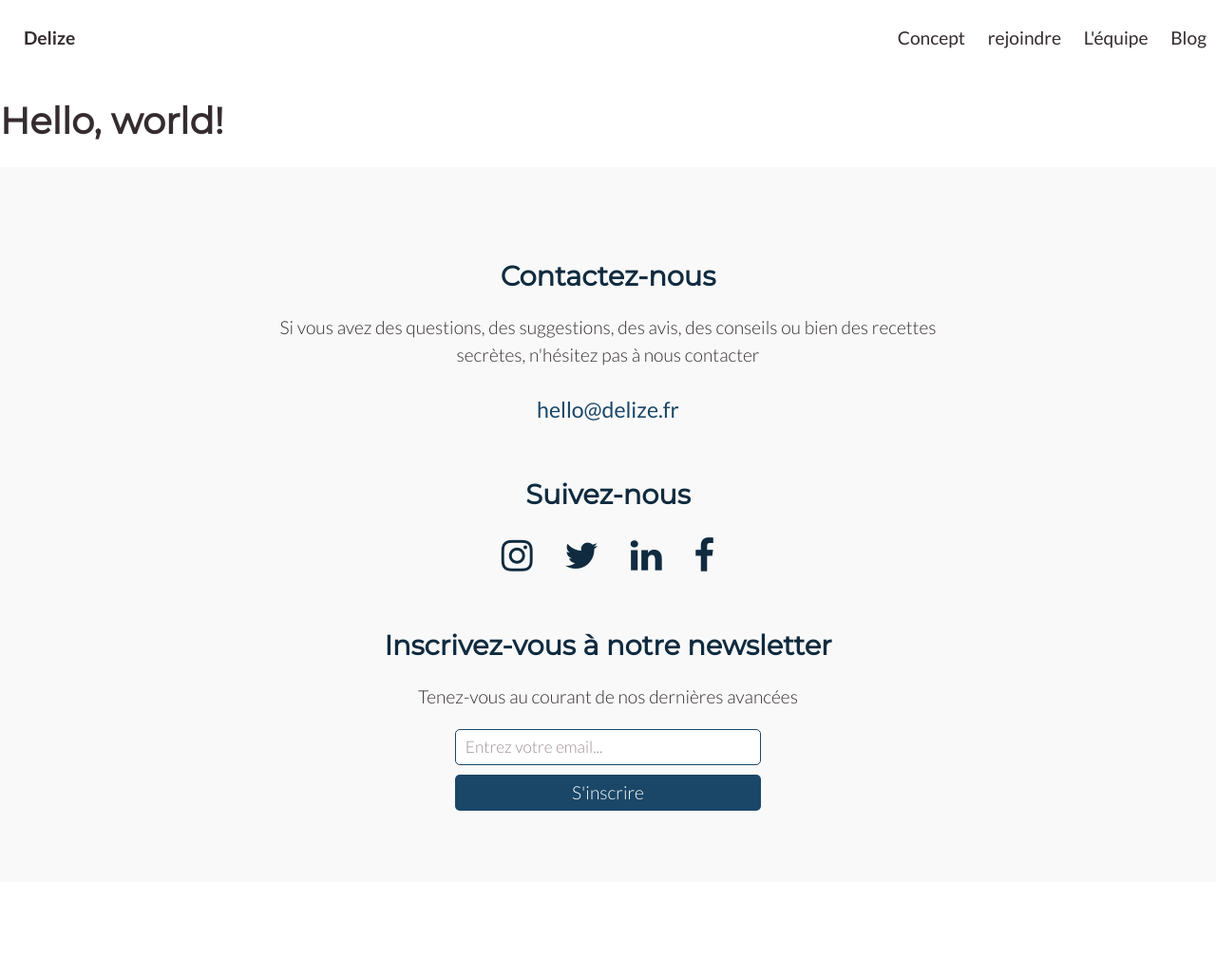
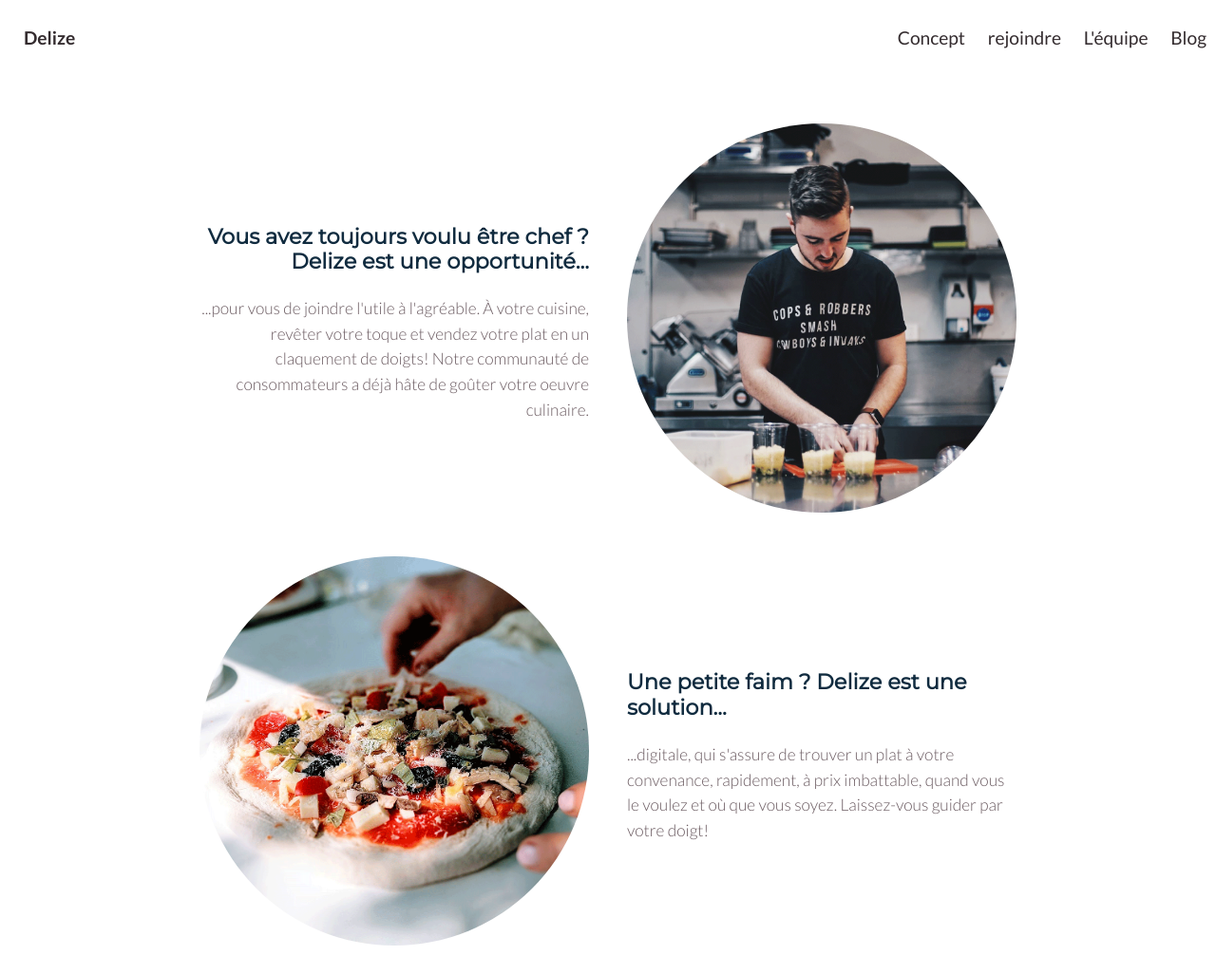
Before and after one commit to ThomasCharuel/delizeShowcaseWebsite, a website: page public/index.html in a window 1280 px wide. Shown: the top 1026 px of the page at 95% size. Before the commit the page ends 929 px from the top, so only its background shows below. Drawn offline with Linux system fonts and the light colour scheme.

Commit message:
Section concept détaillé

```diff
--- a/public/index.html
+++ b/public/index.html
@@ -22,7 +22,27 @@
       </nav>
     </header>
     <div class="site-content">
-        <h1>Hello, world!</h1>
+      <div class="detailedConceptWrapper">
+        <div class="bloc cuisinierWrapper">
+          <div class="contentWrapper">
+            <h3 class="sectionTitle">Vous avez toujours voulu être chef ? Delize est une opportunité...</h2>
+            <p>...pour vous de joindre l'utile à l'agréable. À votre cuisine, revêter votre toque et vendez votre plat en un claquement de doigts! Notre communauté de consommateurs a déjà hâte de goûter votre oeuvre culinaire.</p>
+          </div>
+          <div class="imageWrapper">
+            <img src="img/cuisinier.png"/>
+          </div>
+        </div>
+        <div class="bloc foodWrapper">
+          <div class="imageWrapper">
+            <img src="img/food.png"/>
+          </div>
+          <div class="contentWrapper">
+            <h3 class="sectionTitle">Une petite faim ? Delize est une solution...</h2>
+            <p>...digitale, qui s'assure de trouver un plat à votre convenance, rapidement, à prix imbattable, quand vous le voulez et où que vous soyez. Laissez-vous guider par votre doigt!</p>
+          </div>
+        </div>
+      </div>
+
     </div>
     <footer class="footer">
 
--- a/src/sass/pages/_home.scss
+++ b/src/sass/pages/_home.scss
@@ -1,4 +1,58 @@
 @import "../base/module";
+@import "../helpers/variables";
 @import "../components/buttons";
 @import "../components/navigation";
 @import "../layout/module";
+
+.detailedConceptWrapper{
+  padding: 30px 0px;
+  >.bloc{
+    display: flex;
+    flex-wrap: wrap;
+    width: 80%;
+    margin: auto;
+    align-items: center;
+    justify-content: center;
+
+    .contentWrapper, .imageWrapper{
+      width: 40%;
+      padding: 20px;
+      line-height: 140%;
+      .sectionTitle{
+        color: $dark-blue;
+        @media screen and (max-width: $sm-width){
+          text-align: center;
+        }
+      }
+      p{
+        color: lighten($black, 20%);
+        font-size: 0.9em;
+        font-weight: 300;
+        @media screen and (max-width: $sm-width){
+          text-align: justify;
+        }
+      }
+
+      @media screen and (max-width: $sm-width){
+        &.contentWrapper{
+          width: 100%;
+        }
+        &.imageWrapper{
+          display: none;
+        }
+      }
+    }
+    .imageWrapper{
+      img{
+        width: 100%;
+        border-radius: 50%;
+      }
+    }
+    &.cuisinierWrapper{
+      text-align: right;
+    }
+    &.foodWrapper{
+      text-align: left;
+    }
+  }
+}
```
Also changed, not shown: public/img/cuisinier.jpg (added), public/img/cuisinier.png (added), public/img/food.jpg (added), public/img/food.png (added), public/style/home.css, 1 other file.
